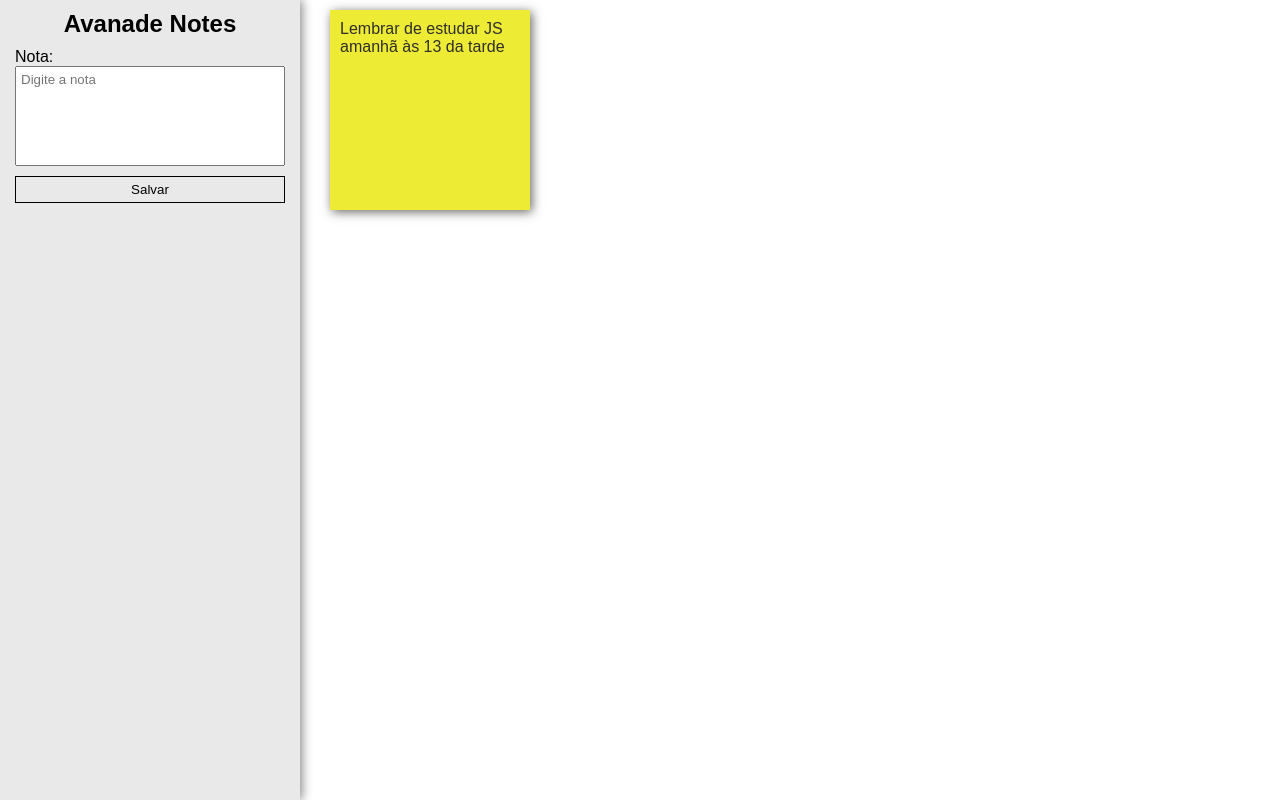
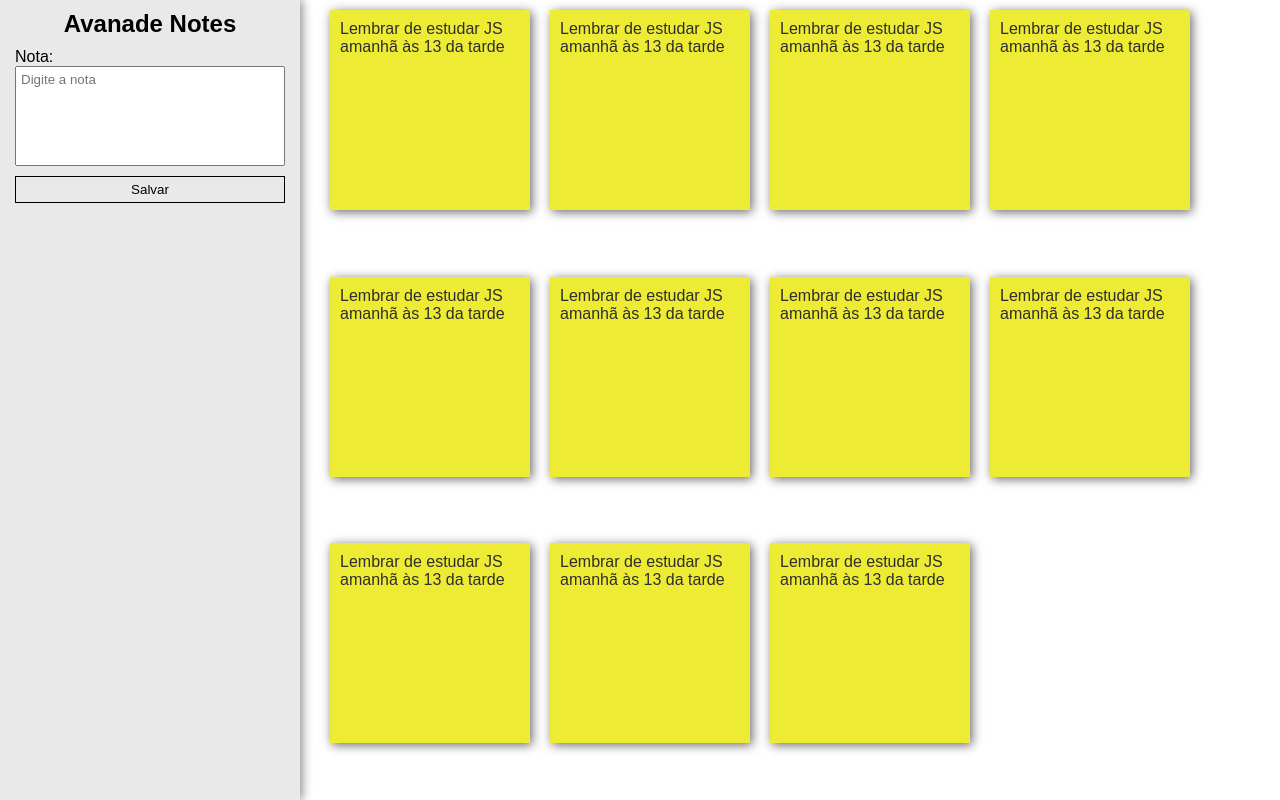
Before and after one commit to rafanleme/avanade_notes, a plain HTML site: page index.html in a window 1280 px wide. Drawn offline with Linux system fonts and the light colour scheme.

Commit message:
primeira aula

```diff
--- a/index.html
+++ b/index.html
@@ -13,7 +13,7 @@
 <body>
   <aside>
     <h1>Avanade Notes</h1>
-    <form>
+    <form id="form-notes">
       <div class="input-group">
         <label>Nota:</label>
         <textarea type="text" id="inputCpf" placeholder="Digite a nota"></textarea>
@@ -25,6 +25,36 @@
     <article>
       <p>Lembrar de estudar JS amanhã às 13 da tarde</p>
     </article>
+    <article>
+      <p>Lembrar de estudar JS amanhã às 13 da tarde</p>
+    </article>
+    <article>
+      <p>Lembrar de estudar JS amanhã às 13 da tarde</p>
+    </article>
+    <article>
+      <p>Lembrar de estudar JS amanhã às 13 da tarde</p>
+    </article>
+    <article>
+      <p>Lembrar de estudar JS amanhã às 13 da tarde</p>
+    </article>
+    <article>
+      <p>Lembrar de estudar JS amanhã às 13 da tarde</p>
+    </article>
+    <article>
+      <p>Lembrar de estudar JS amanhã às 13 da tarde</p>
+    </article>
+    <article>
+      <p>Lembrar de estudar JS amanhã às 13 da tarde</p>
+    </article>
+    <article>
+      <p>Lembrar de estudar JS amanhã às 13 da tarde</p>
+    </article>
+    <article>
+      <p>Lembrar de estudar JS amanhã às 13 da tarde</p>
+    </article>
+    <article>
+      <p>Lembrar de estudar JS amanhã às 13 da tarde</p>
+    </article>
   </section>
 </body>
 
--- a/styles.css
+++ b/styles.css
@@ -57,6 +57,11 @@ button {
 section{
   padding: 10px 30px;
   flex: 1;
+
+  display: flex;
+  gap: 20px;
+  flex-wrap: wrap;
+  align-items: flex-start;
 }
 
 article{
```
Also changed, not shown: script.js (added, +15 -0 lines).
